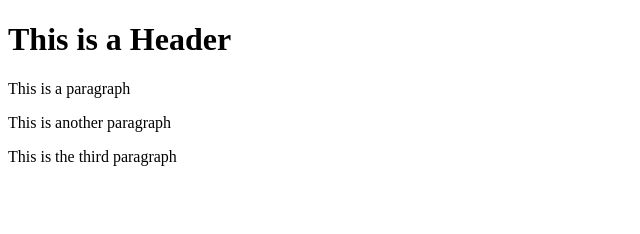
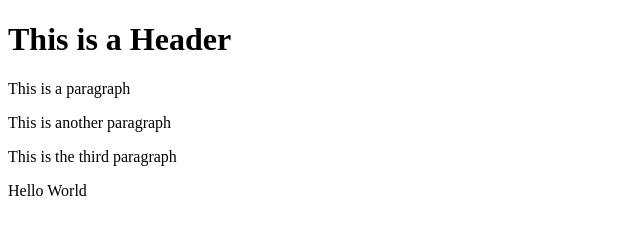
Before and after one commit to dalemab3/git-test, a website: page index.html in a window 1280 px wide. Shown: the whole page, without its empty margins (0-640 px from the left). Drawn offline with Linux system fonts and the light colour scheme.

Commit message:
Using NPM

```diff
--- a/index.html
+++ b/index.html
@@ -5,5 +5,6 @@
         <p>This is a paragraph</p>
         <p>This is another paragraph</p>
         <p>This is the third paragraph</p>
+        <p>Hello World</p>
     </body>
 </html>
```
Also changed, not shown: package.json (added, +24 -0 lines), 2 other files.
